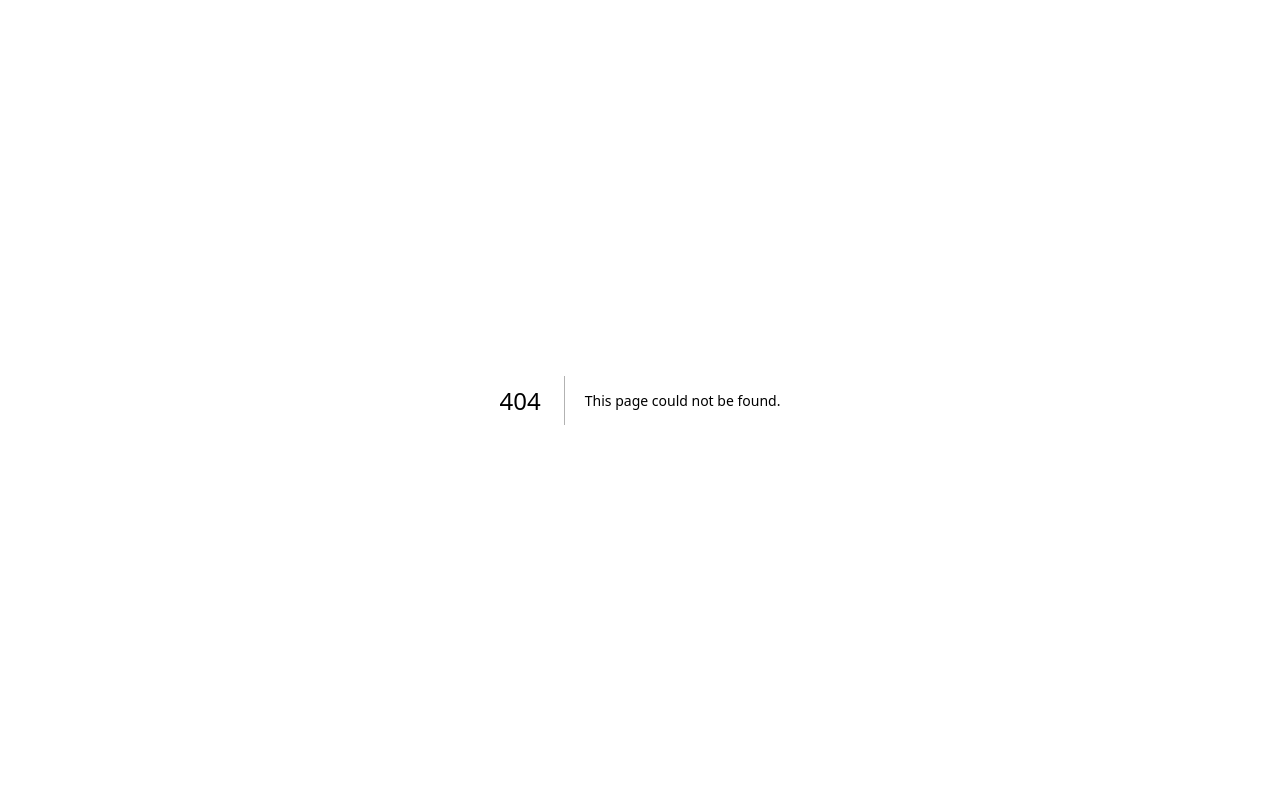
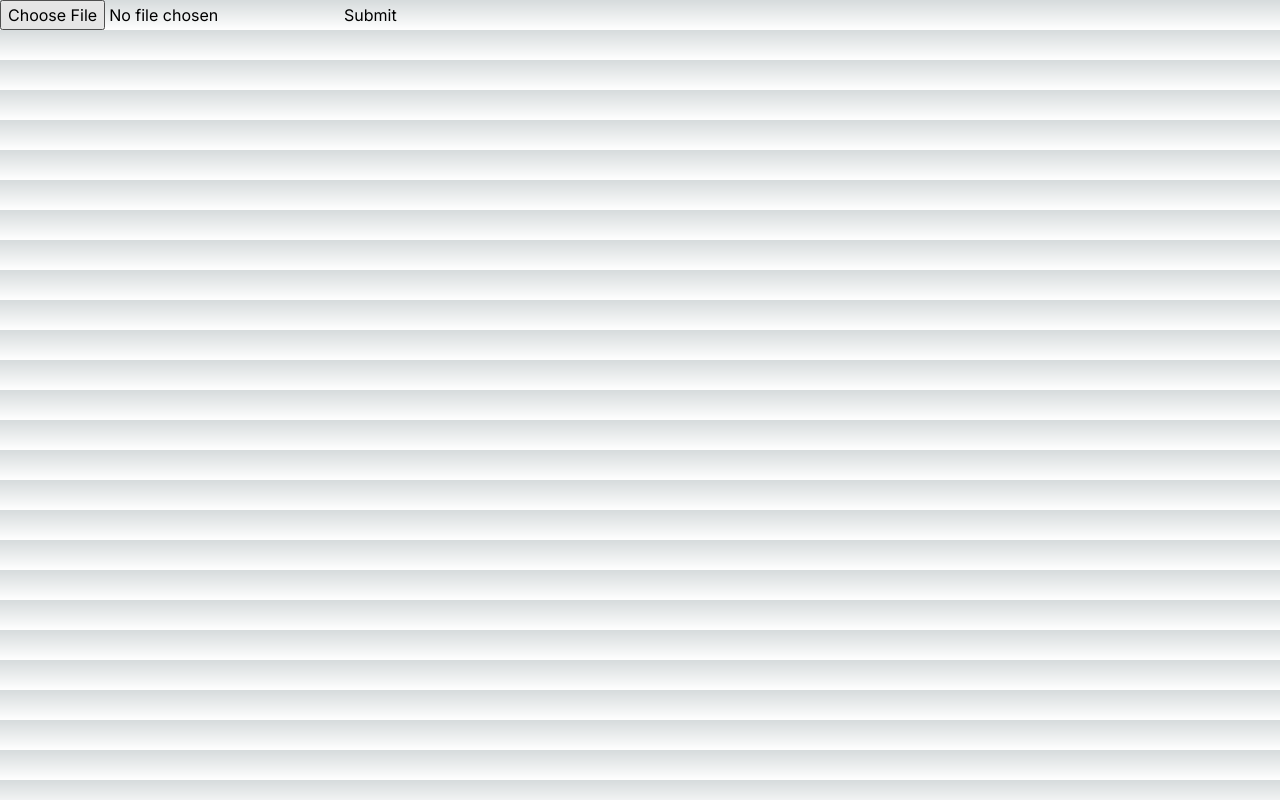
Before and after one commit to kabukuanesu/gemini_api, a Next.js app: page /gemini-vision in a window 1280 px wide. Before the commit this address had no page. Built offline with nearby package versions, Linux system fonts and the light colour scheme.

Commit message:
Image read done

```diff
--- a/src/app/gemini-start/page.tsx
+++ b/src/app/gemini-start/page.tsx
@@ -1,10 +1,11 @@
+"use client";
 import React, { useEffect, useState } from "react";
 import dotenv from "dotenv";
 import { GoogleGenerativeAI } from "@google/generative-ai";
 
 dotenv.config();
 
-const genAI = new GoogleGenerativeAI(process.env.API_KEY);
+const genAI = new GoogleGenerativeAI("AIzaSyAwdlG3NvgU-Rnl085H10__l2Kwjh1Ra9k");
 
 export default function GeminiStart() {
   const [text, setText] = useState("");
--- /dev/null
+++ b/src/app/gemini-vision/page.tsx
@@ -0,0 +1,59 @@
+"use client";
+import React, { useEffect, useState } from "react";
+import dotenv from "dotenv";
+import { GoogleGenerativeAI } from "@google/generative-ai";
+
+dotenv.config();
+
+const genAI = new GoogleGenerativeAI("AIzaSyAwdlG3NvgU-Rnl085H10__l2Kwjh1Ra9k");
+
+function fileToGenerativePart(file) {
+  return new Promise((resolve, reject) => {
+    const reader = new FileReader();
+    reader.onloadend = () => {
+      resolve({
+        inlineData: {
+          data: reader.result.split(",")[1],
+          mimeType: file.type,
+        },
+      });
+    };
+    reader.onerror = reject;
+    reader.readAsDataURL(file);
+  });
+}
+
+export default function GeminiPro() {
+  const [text, setText] = useState("");
+
+  const handleButtonClick = async () => {
+    const fileInput = document.getElementById("file-input");
+    const file = fileInput.files[0];
+
+    if (!file) {
+      console.error("No file selected.");
+      return;
+    }
+
+    const imagePart = await fileToGenerativePart(file);
+
+    const model = await genAI.getGenerativeModel({
+      model: "gemini-pro-vision",
+    });
+
+    const prompt = "";
+    const result = await model.generateContent([prompt, imagePart]);
+    const response = await result.response;
+    const generatedText = response.text();
+    console.log(generatedText);
+    setText(generatedText);
+  };
+
+  return (
+    <div>
+      <input type="file" id="file-input" />
+      <button onClick={handleButtonClick}>Submit</button>
+      <h1>{text}</h1>
+    </div>
+  );
+}
--- a/src/app/page.tsx
+++ b/src/app/page.tsx
@@ -1,5 +1,5 @@
-import GeminiStart from "./gemini-start/page";
+import GeminiPro from "./gemini-vision/page";
 
 export default function Home() {
-  return <GeminiStart />;
+  return <GeminiPro />;
 }
```
Also changed, not shown: public/pythagorus.jpg (added).
